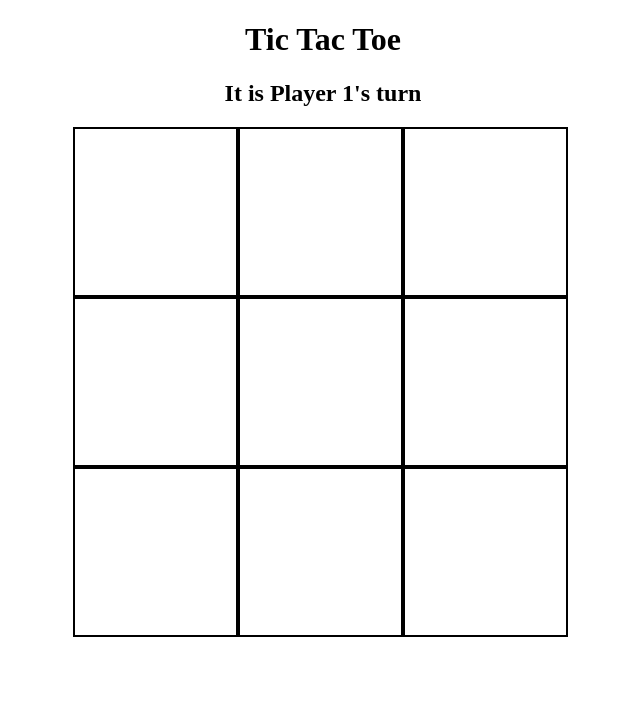
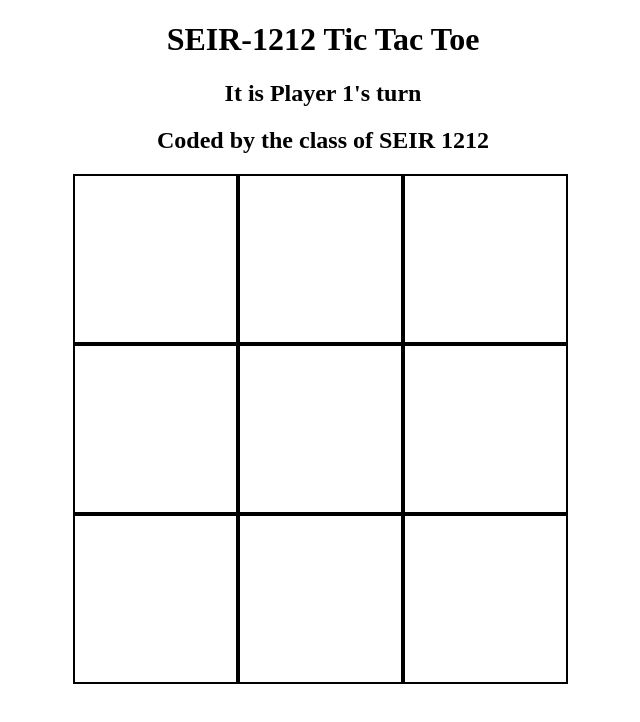
Before and after one commit to msiller455/tic-tac-toe-codealong-1212, a plain HTML site: page index.html in a window 1280 px wide. Shown: the whole page, without its empty margins (317-957 px from the left). Drawn offline with Linux system fonts and the light colour scheme.

Commit message:
adds additional h2 in game

```diff
--- a/index.html
+++ b/index.html
@@ -9,8 +9,9 @@
     <script src="js/main.js" defer></script>
 </head>
 <body>
-    <h1>Tic Tac Toe</h1>
+    <h1>SEIR-1212 Tic Tac Toe</h1>
     <h2></h2>
+    <h2>Coded by the class of SEIR 1212</h2>
     <div id="board">
         <div id="cell0"></div>
         <div id="cell1"></div>
```
